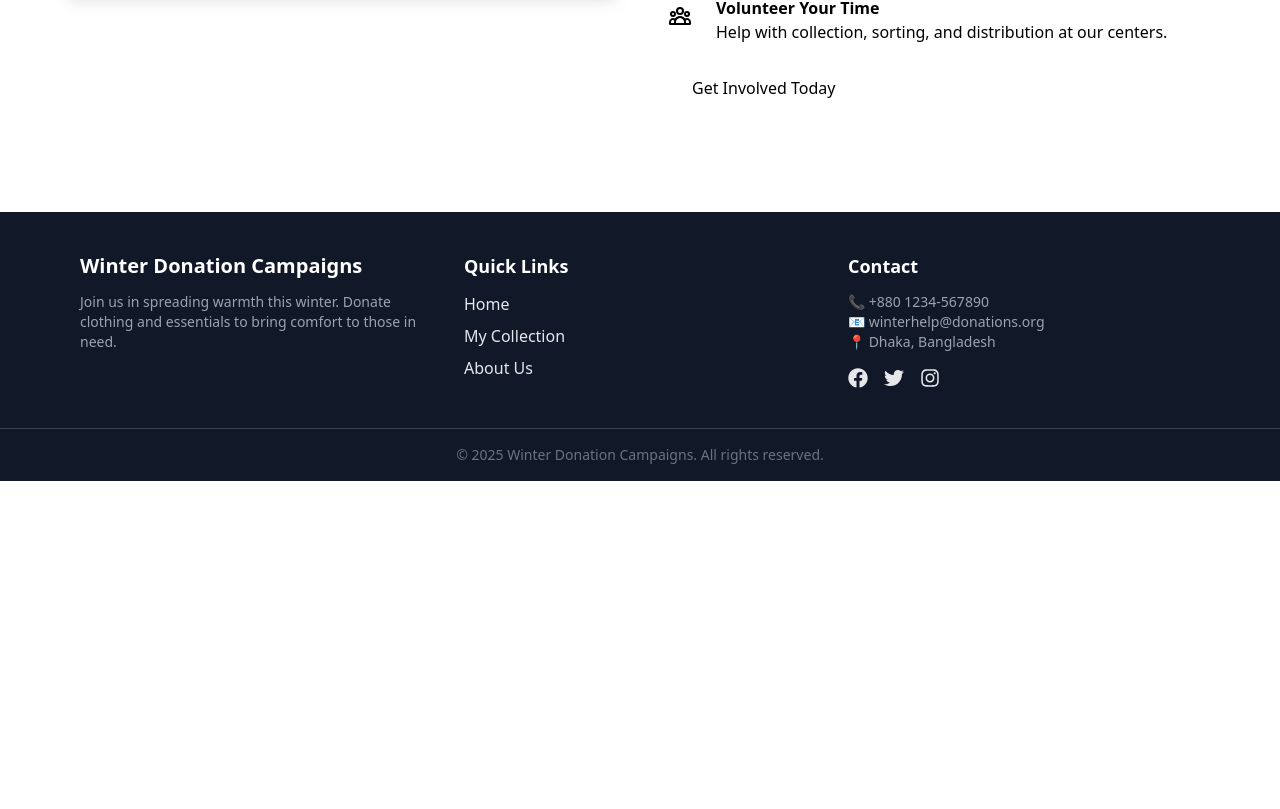
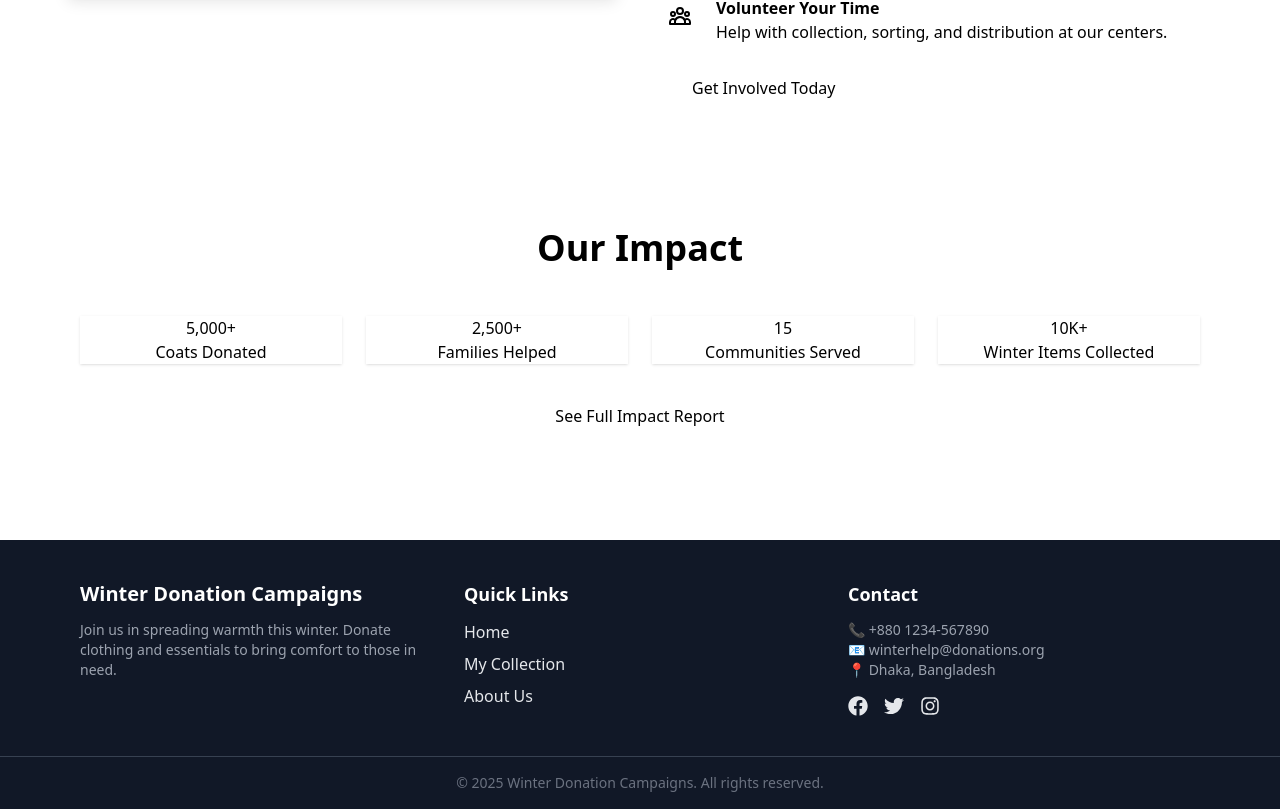
Before and after one commit to shahadot99999/winter-clothing-donation-, a React (Vite) app: page / in a window 1280 px wide. Shown: the part 1904-2713 px from the top of the page. Before the commit the page ends 2385 px from the top, so only its background shows below. Built offline with nearby package versions, Linux system fonts and the light colour scheme.

Commit message:
Impact Statistics Section

```diff
--- /dev/null
+++ b/src/extracarricullam/ImpactStats.jsx
@@ -0,0 +1,46 @@
+
+
+const ImpactStats = () => {
+    return (
+        <div className="py-16 bg-base-100">
+            <div className="max-w-6xl mx-auto px-4">
+                <h2 className="text-4xl font-bold text-center mb-12 text-primary">Our Impact</h2>
+                <div className="grid grid-cols-2 md:grid-cols-4 gap-6">
+                    <div className="stats shadow bg-base-100 text-center">
+                        <div className="stat">
+                            <div className="stat-value text-secondary">5,000+</div>
+                            <div className="stat-desc">Coats Donated</div>
+                        </div>
+                    </div>
+
+                    <div className="stats shadow bg-base-100 text-center">
+                        <div className="stat">
+                            <div className="stat-value text-accent">2,500+</div>
+                            <div className="stat-desc">Families Helped</div>
+                        </div>
+                    </div>
+
+                    <div className="stats shadow bg-base-100 text-center">
+                        <div className="stat">
+                            <div className="stat-value text-primary">15</div>
+                            <div className="stat-desc">Communities Served</div>
+                        </div>
+                    </div>
+
+                    <div className="stats shadow bg-base-100 text-center">
+                        <div className="stat">
+                            <div className="stat-value text-secondary">10K+</div>
+                            <div className="stat-desc">Winter Items Collected</div>
+                        </div>
+                    </div>
+                </div>
+
+                <div className="text-center mt-10">
+                    <button className="btn btn-outline btn-primary">See Full Impact Report</button>
+                </div>
+            </div>
+        </div>
+    );
+};
+
+export default ImpactStats;
--- a/src/layouts/HomeLayout.jsx
+++ b/src/layouts/HomeLayout.jsx
@@ -3,6 +3,7 @@ import Footer from "../components/Footer";
 import MainSection from "../components/MainSection";
 import Navbar from "../components/Navbar";
 import WinterDonationSlider from "../components/WinterDonationSlider";
+import ImpactStats from "../extracarricullam/ImpactStats";
 
 
 const HomeLayout = () => {
@@ -24,6 +25,7 @@ const HomeLayout = () => {
            </main>
            <section>
             <AboutPage></AboutPage>
+            <ImpactStats></ImpactStats>
            </section>
            <footer>
             <Footer></Footer>
```
Also changed, not shown: src/components/AboutPage.jsx (indentation only).
